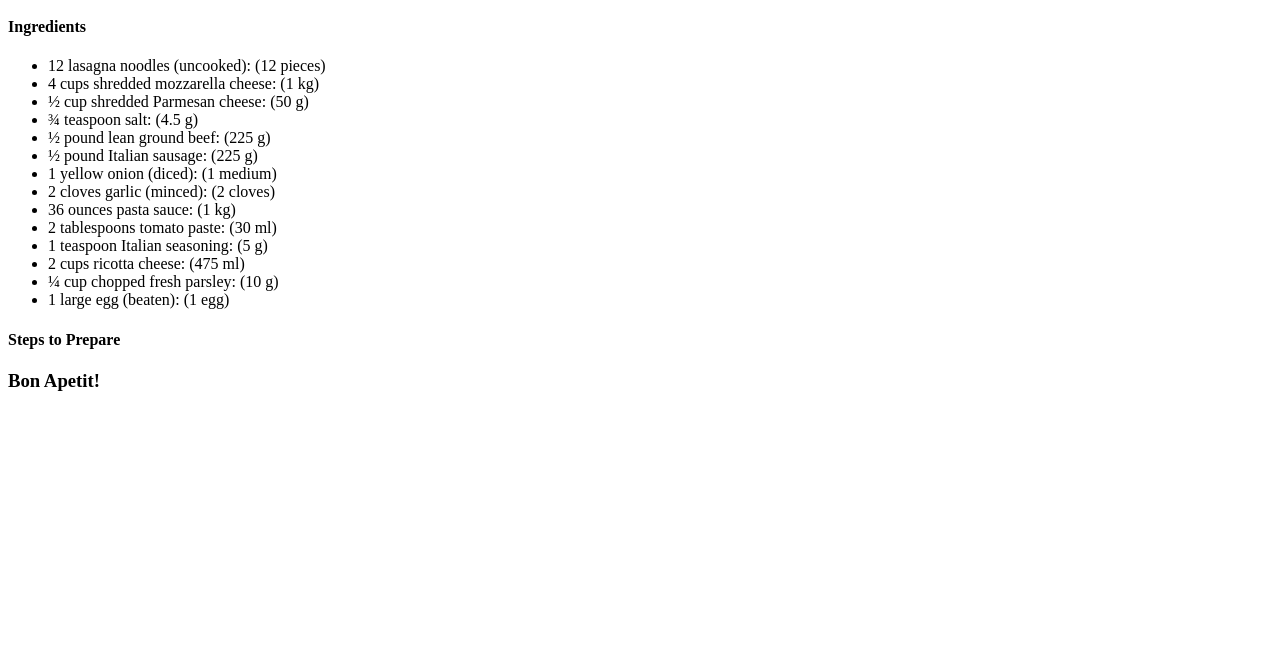
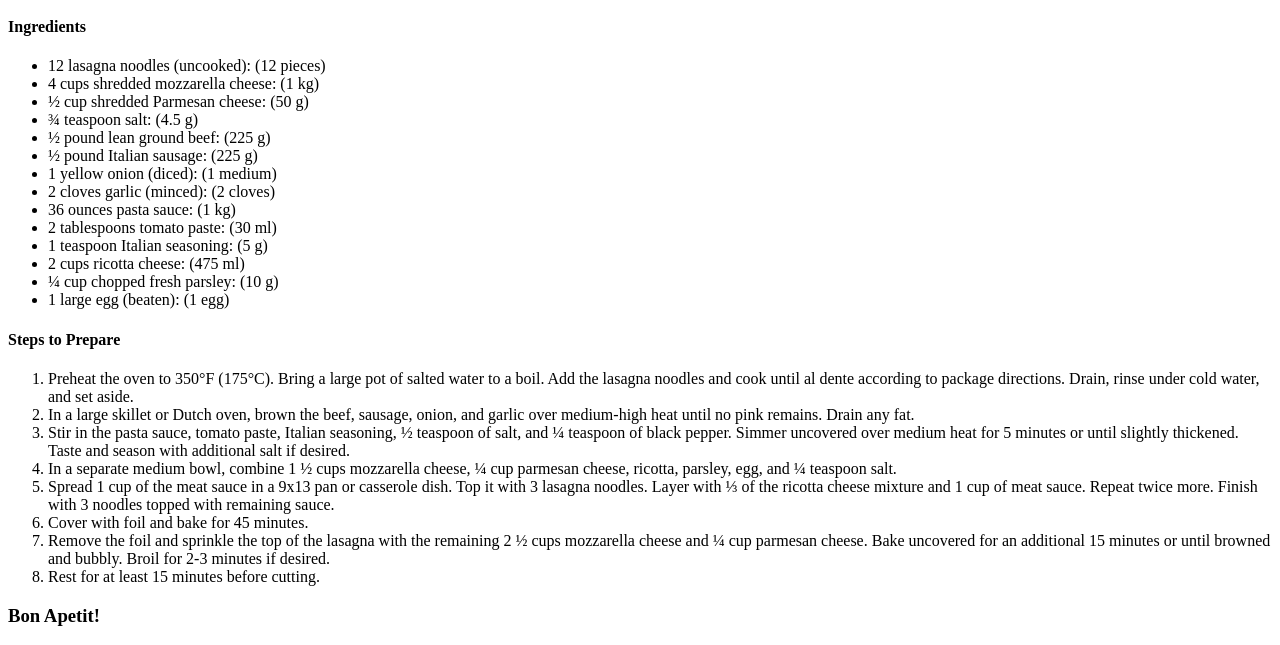
Before and after one commit to MACPLOL/odin-recipes, a plain HTML site: page recipes/lasagna.html in a window 1280 px wide. Shown: the part 603-1248 px from the top of the page. Before the commit the page ends 1014 px from the top, so only its background shows below. Drawn offline with Linux system fonts and the light colour scheme.

Commit message:
Finish the steps to prepare the lasagna recipe.

```diff
--- a/recipes/lasagna.html
+++ b/recipes/lasagna.html
@@ -37,6 +37,14 @@
     <!-- Steps to prepare the recipe -->
     <h4>Steps to Prepare</h4>
     <ol>
+        <li>Preheat the oven to 350°F (175°C). Bring a large pot of salted water to a boil. Add the lasagna noodles and cook until al dente according to package directions. Drain, rinse under cold water, and set aside.</li>
+        <li>In a large skillet or Dutch oven, brown the beef, sausage, onion, and garlic over medium-high heat until no pink remains. Drain any fat.</li>
+        <li>Stir in the pasta sauce, tomato paste, Italian seasoning, ½ teaspoon of salt, and ¼ teaspoon of black pepper. Simmer uncovered over medium heat for 5 minutes or until slightly thickened. Taste and season with additional salt if desired.</li>
+        <li>In a separate medium bowl, combine 1 ½ cups mozzarella cheese, ¼ cup parmesan cheese, ricotta, parsley, egg, and ¼ teaspoon salt.</li>
+        <li>Spread 1 cup of the meat sauce in a 9x13 pan or casserole dish. Top it with 3 lasagna noodles. Layer with ⅓ of the ricotta cheese mixture and 1 cup of meat sauce. Repeat twice more. Finish with 3 noodles topped with remaining sauce.</li>
+        <li>Cover with foil and bake for 45 minutes.</li>
+        <li>Remove the foil and sprinkle the top of the lasagna with the remaining 2 ½ cups mozzarella cheese and ¼ cup parmesan cheese. Bake uncovered for an additional 15 minutes or until browned and bubbly. Broil for 2-3 minutes if desired.</li>
+        <li>Rest for at least 15 minutes before cutting.</li>
 
     </ol>
     <h3>Bon Apetit!</h3>
```
